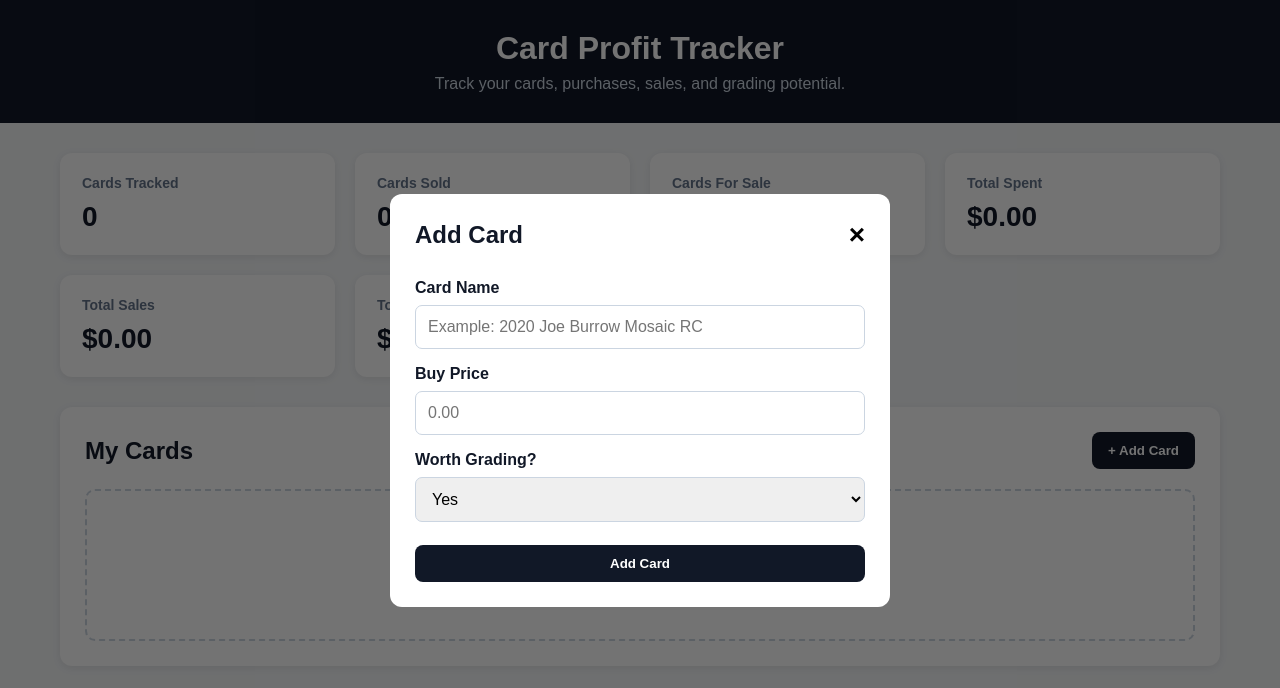
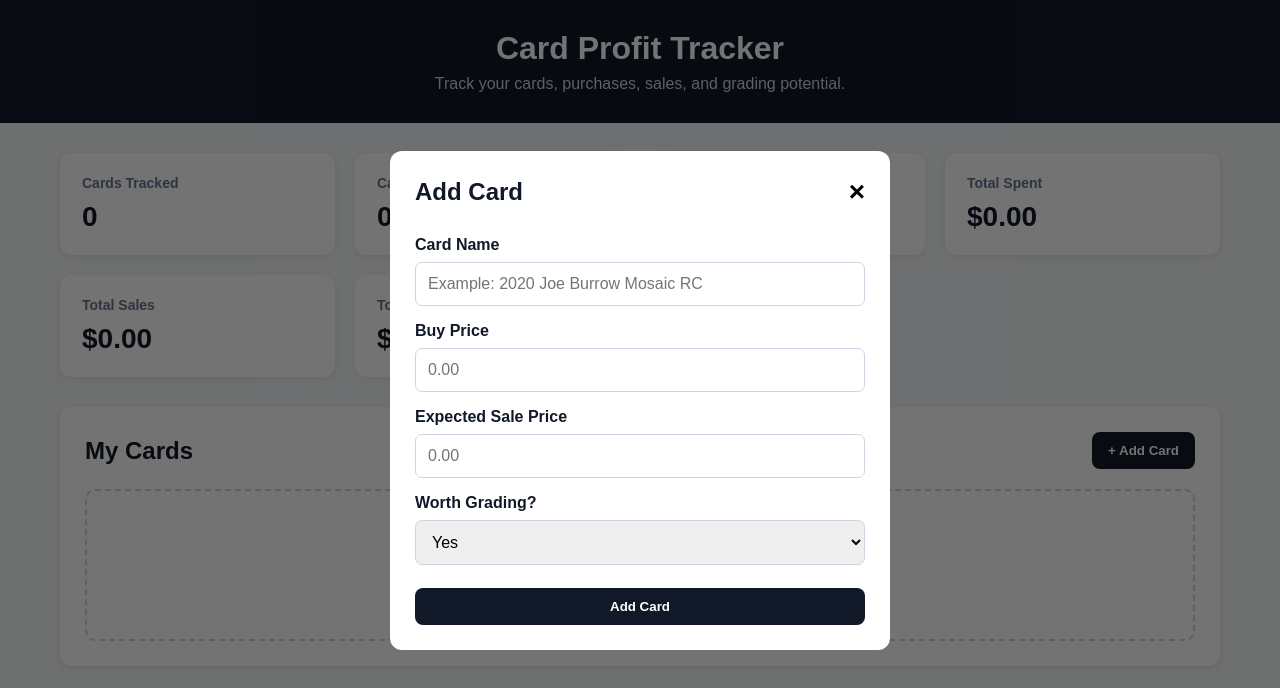
Before and after one commit to cilantropersonal90210-ops/card-profit-tracker, a plain HTML site: page index.html in a window 1280 px wide. Both pictures are taken after a click on the button "+ Add Card". Drawn offline with Linux system fonts and the light colour scheme.

Commit message:
index.html

```diff
--- a/index.html
+++ b/index.html
@@ -97,6 +97,15 @@ step="0.01"
 required
 >
 
+<label for="expectedSalePrice">Expected Sale Price</label>
+<input
+type="number"
+id="expectedSalePrice"
+placeholder="0.00"
+min="0"
+step="0.01"
+>
+
 <label for="grading">Worth Grading?</label>
 <select id="grading">
 <option value="yes">Yes</option>
```
